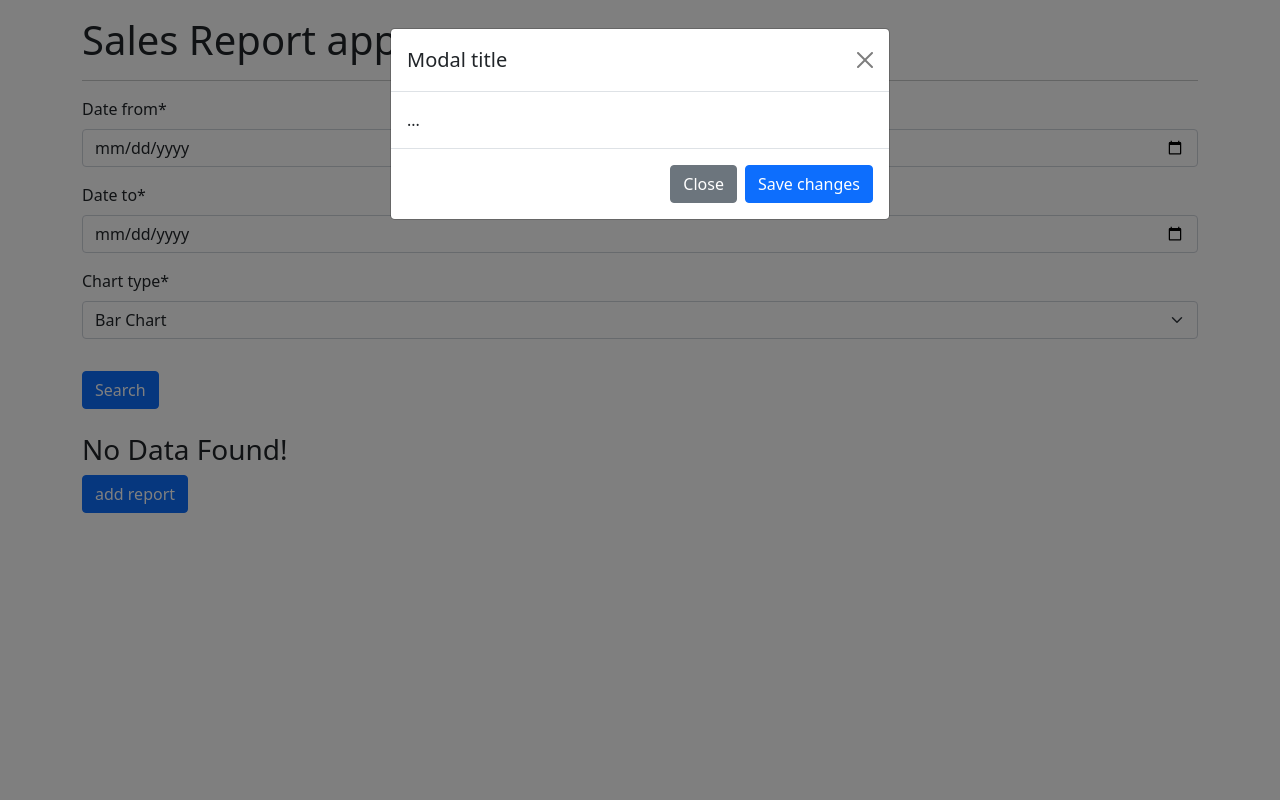
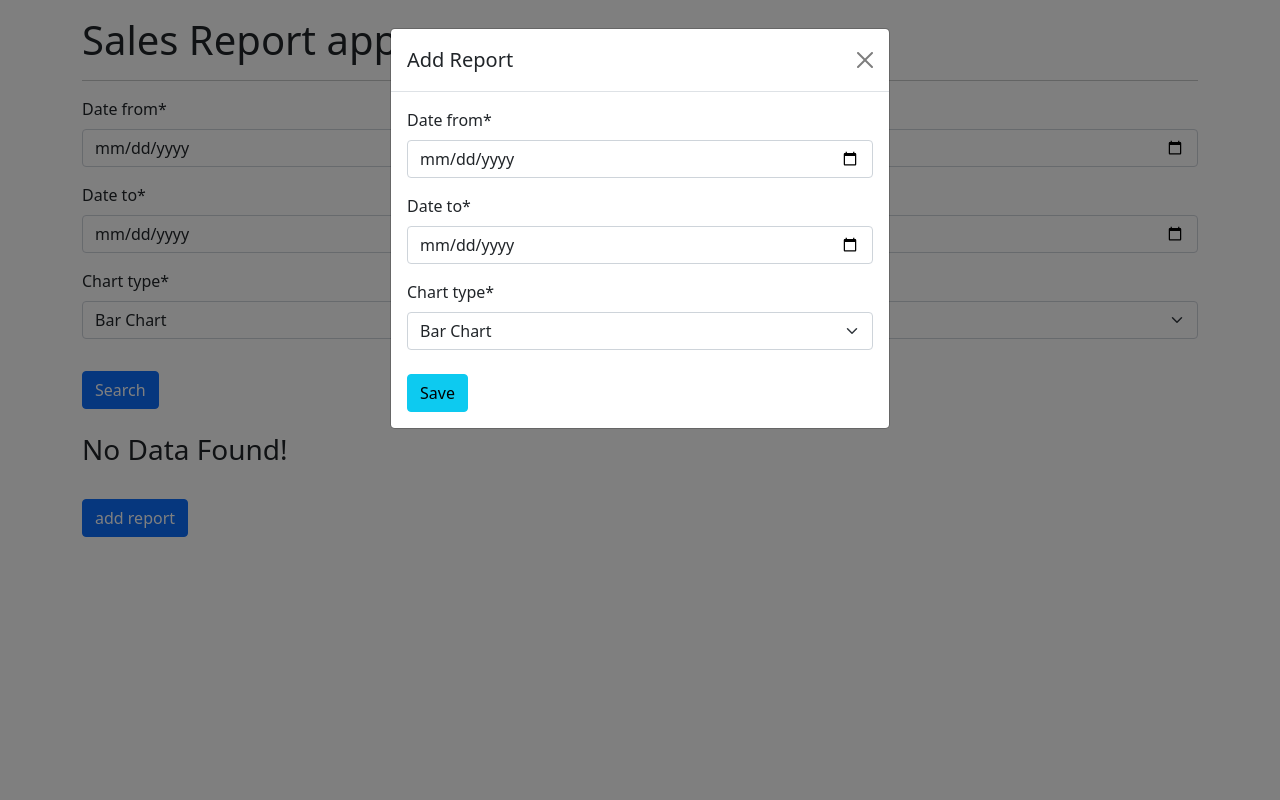
Before and after one commit to EdwinKingori/DjangoReportsApp, a Django app: template src/sales/templates/sales/home.html in a window 1280 px wide, after a click on "add report". Run offline with Django 5.2, Linux system fonts and the light colour scheme; the template is opened without the code that fills it: values that come from a table or form of the project are taken from there, others are empty; some libraries are stand-ins or nearby versions.

Commit message:
Adding the report form to the modal

```diff
--- a/src/sales/templates/sales/home.html
+++ b/src/sales/templates/sales/home.html
@@ -20,15 +20,16 @@
         <div class="modal-dialog">
             <div class="modal-content">
                 <div class="modal-header">
-                    <h1 class="modal-title fs-5" id="exampleModalLabel">Modal title</h1>
+                    <h5 class="modal-title fs-5" id="exampleModalLabel">Add Report</h5>
                     <button type="button" class="btn-close" data-bs-dismiss="modal" aria-label="Close"></button>
                 </div>
-                <div class="modal-body">
-                ...
-                </div>
-                <div class="modal-footer">
-                    <button type="button" class="btn btn-secondary" data-bs-dismiss="modal">Close</button>
-                    <button type="button" class="btn btn-primary">Save changes</button>
+                <div class="modal-body" id="modal-body">
+                    <div id="alert-box"></div>
+                <form id="report-form"action="">
+                    {% csrf_token %}
+                    {{report_form|crispy}}
+                    <button type="submit" class="btn btn-info mt-2 ">Save</button>
+                </form>
                 </div>
             </div>
         </div>
@@ -40,7 +41,7 @@
     <hr>
     <form action="" method='POST'>
         {% csrf_token %}
-        {{form|crispy}}
+        {{search_form|crispy}}
         <button type='submit' class= 'btn btn-primary mt-3'>Search</button>
     </form>
     <br>
@@ -67,6 +68,8 @@
         <h3> No Data Found!</h3>
     {% endif %}
 
+    <br>
+
     <button class="btn btn-primary not-visible "id="report-btn" data-bs-toggle="modal" data-bs-target="#reportModal">add report</button>
 
 {% endblock content %}
```
Also changed, not shown: src/sales/views.py (+5 -2 lines).
